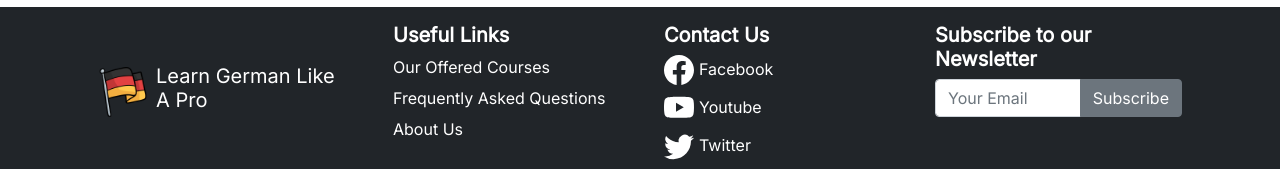
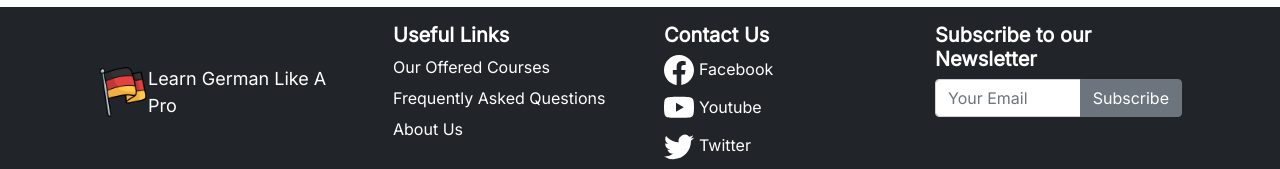
Before and after one commit to Psyche47/Learn-German-Like-A-Pro-React-Router-Practice, a React (Create React App) app: page / in a window 1280 px wide. Shown: the part 1386-1555 px from the top of the page. Built offline with nearby package versions, Linux system fonts and the light colour scheme.

Commit message:
Updated Footer logo

```diff
--- a/src/Components/Footer/Footer.js
+++ b/src/Components/Footer/Footer.js
@@ -6,6 +6,11 @@ import flagImg from "../../Images/germany.png";
 import "./Footer.css";
 
 const Footer = () => {
+  const activeStyle = {
+    color: "white",
+    textDecoration: "none",
+    fontSize: "large",
+  };
   return (
     <footer>
       <div className="bg-dark">
@@ -13,7 +18,9 @@ const Footer = () => {
           <Row className="bg-dark text-white p-3 mt-2">
             <Col className="d-flex align-items-center">
               <img src={flagImg} alt="" className="flag-img" />
-              <h5 className="brand ms-2">Learn German Like A Pro</h5>
+              <NavLink to="/home" style={activeStyle}>
+                Learn German Like A Pro
+              </NavLink>
             </Col>
             <Col className="ms-4">
               <h5 className="link-heading">Useful Links</h5>
```
